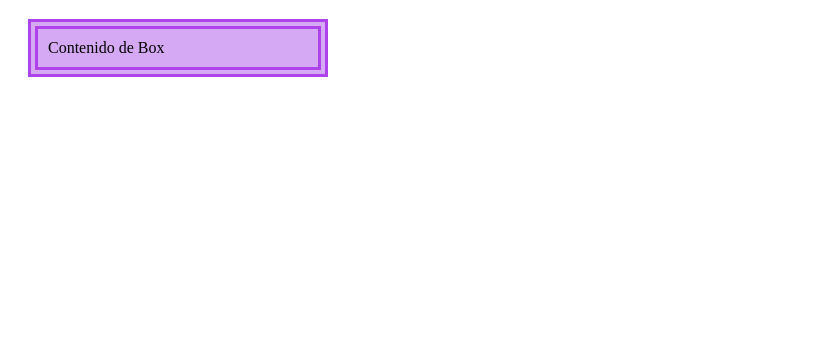
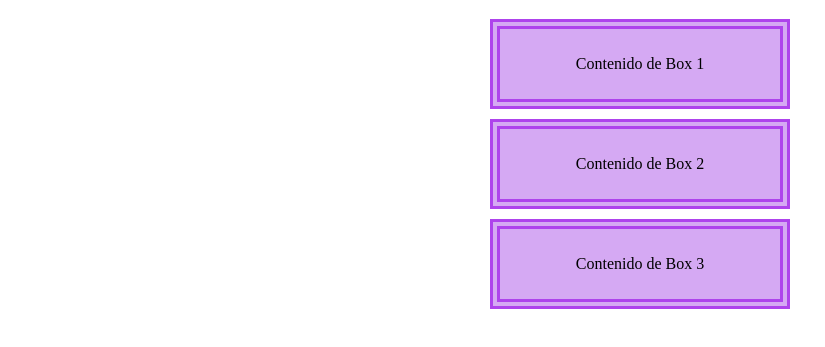
Before and after one commit to Choee15/Front-End, a plain HTML site: page CSS/box-model.html in a window 1280 px wide. Shown: the part 61-408 px from the top of the page, without its empty margins (0-825 px from the left). Drawn offline with Linux system fonts and the light colour scheme.

Commit message:
fondos en CSS

```diff
--- a/CSS/box-model.html
+++ b/CSS/box-model.html
@@ -10,7 +10,13 @@
 <body>
     <h1>Box Model en CSS</h1>
     <div>
-        Contenido de Box
+        <p>Contenido de Box 1 </p>
+    </div>
+    <div>
+        <p>Contenido de Box 2 </p>
+    </div>
+    <div>
+        <p>Contenido de Box 3 </p>
     </div>
 </body>
 </html>
--- a/CSS/css/boxmodel.css
+++ b/CSS/css/boxmodel.css
@@ -5,10 +5,11 @@ h1{
 div{
     padding: 10px;
     border: 10px double #ae43ec;
-    margin: 20px;
+    margin: 10px auto; /*para centrar elementos inline*/
     background-color: rgba(195, 131, 238, 0.692);
-    width: 300px;
+    max-width: 300px; /*se ajusta al ancho de pantalla*/
    /* outline: 10px inset rgb(248, 136, 248); esto ocupa parte del margen para darle color o editarlo
     outline-offset: 3px; esto separa el outline del borde*/
     box-sizing: border-box;
+    text-align: center;
 }
--- /dev/null
+++ b/CSS/css/fondos.css
@@ -0,0 +1,15 @@
+body{
+    background-color: rgb(193, 167, 241);
+    color: black;
+    background-image: url(/CSS/img/fondo1.png);
+    background-repeat: no-repeat;
+    background-attachment: fixed; /*fija la imagen, si hacemos scroll se mantiene la img de fondo y no sigue al scroll*/
+    /*
+    background: rgb(193, 167, 241) url(/CSS/img/fondo1.png) no-repeat;
+    haciendo esto se puede simplificar todo lo anterior.
+    */
+}
+h1{
+    background-color: blanchedalmond;
+    text-align: center;
+}
```
Also changed, not shown: CSS/formato-texto.html (added, +13 -0 lines), CSS/introyfondos.html (renamed from CSS/intro.html, +1 -1 lines), CSS/css/formato-texto.css (added), CSS/img/fondo1.png (added), CSS/img/fondo2.jpg (added).
